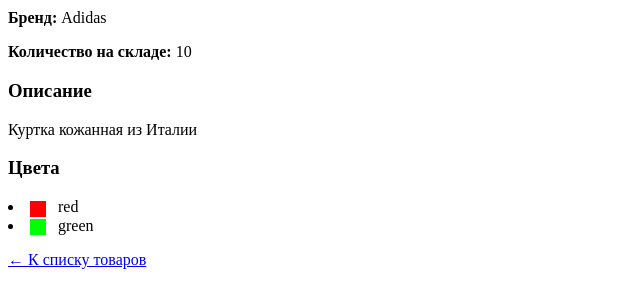
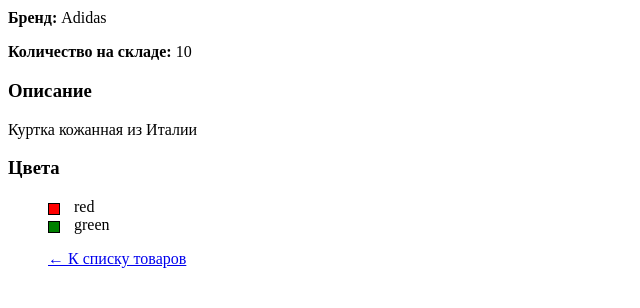
Before and after one commit to soulfear92-arch/FirstDjango_04022026, a Django app: page /item/1/ in a window 1280 px wide. Shown: the part 189-497 px from the top of the page, without its empty margins (0-640 px from the left). Run offline with Django 5.2, Linux system fonts and the light colour scheme; data comes from the database, SQL or seed files in the repository.

Commit message:
последняя версия цвета

```diff
--- /dev/null
+++ b/MainApp/static/css/color.css
@@ -0,0 +1,12 @@
+.color-box {
+    display: inline-block;
+    width: 10px;
+    height: 10px;
+    margin-right: 10px;
+    border: 1px solid #000;
+    vertical-align: middle;
+}
+
+.ul_no_mark {
+    list-style-type: none;
+}
--- a/templates/base.html
+++ b/templates/base.html
@@ -7,7 +7,7 @@
         {% block title %} Document {% endblock %}
     </title>
     {% block style %}
-    <link rel="stylesheet" href="{% static "css/style.css" %}">
+    <link rel="stylesheet" href="{% static 'css/style.css' %}">
     {% endblock %}
 </head>
 <body>
--- a/templates/item.html
+++ b/templates/item.html
@@ -1,6 +1,13 @@
 {% extends 'base.html' %}
+
+{% load static %}
+
 {% block title %} О товаре {% endblock %}
 
+{% block style %}
+
+<link rel="stylesheet" href="{% static 'css/color.css'%}">
+{% endblock %}
 {% block content %}
     <h1> Информация о товаре </h1>
     <h1>Имя: {{ item.name }}</h1><br>
@@ -16,10 +23,10 @@
 <h3>Описание</h3>
 <p>{{ item.description|default:"Описание товара отсутствует" }}</p>
 <h3>Цвета</h3>
+<ul class='ul_no_mark'>
 {% for color in colors %}
 <li>
-<span style="display:inline-block; width:16px; height:16px; background-color: {{ color.hex_code|default:'#000' }}; margin-right:8px; vertical-align:middle;"></span>
-    {{ color.name }}
+<span class="color-box" style='background-color: {{color.name}};'></span> {{ color.name }}
 </li>
 {% empty %}
 <p>Информация по цветам отсутствует</p>
```
